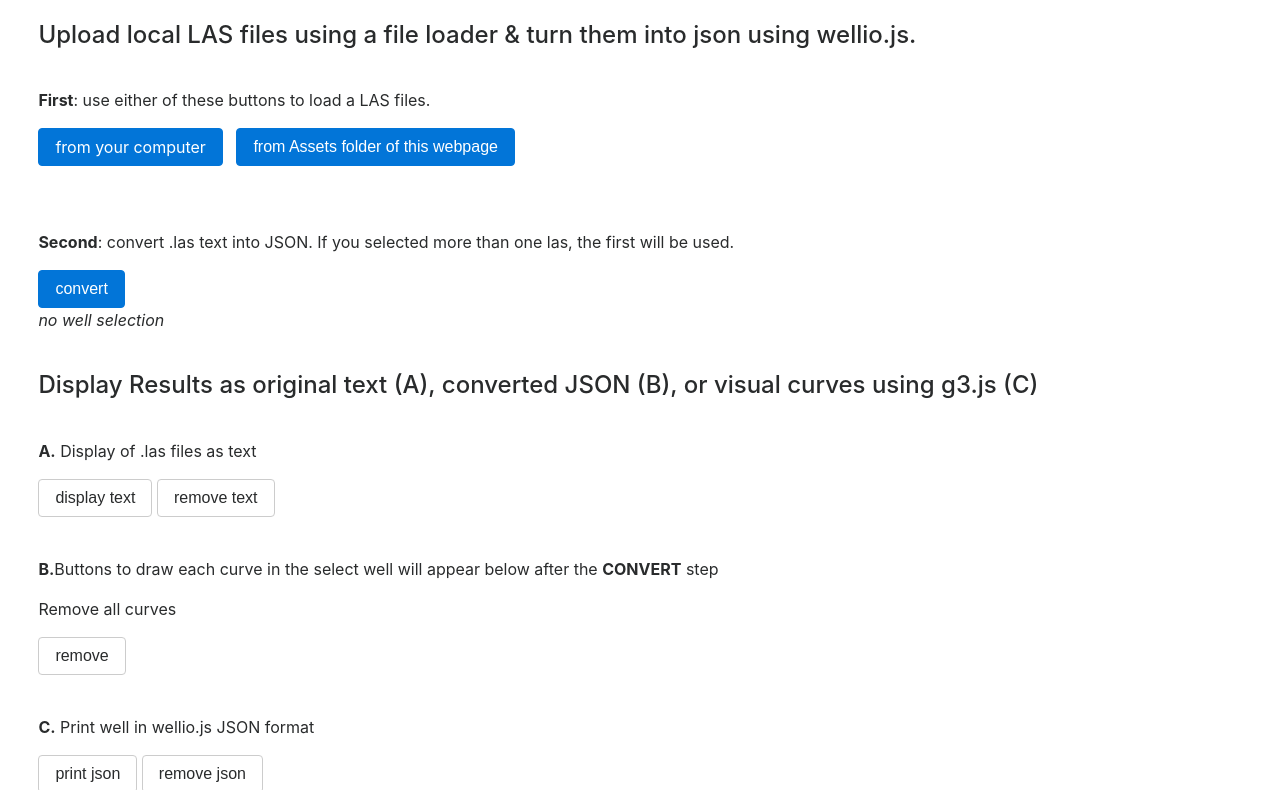
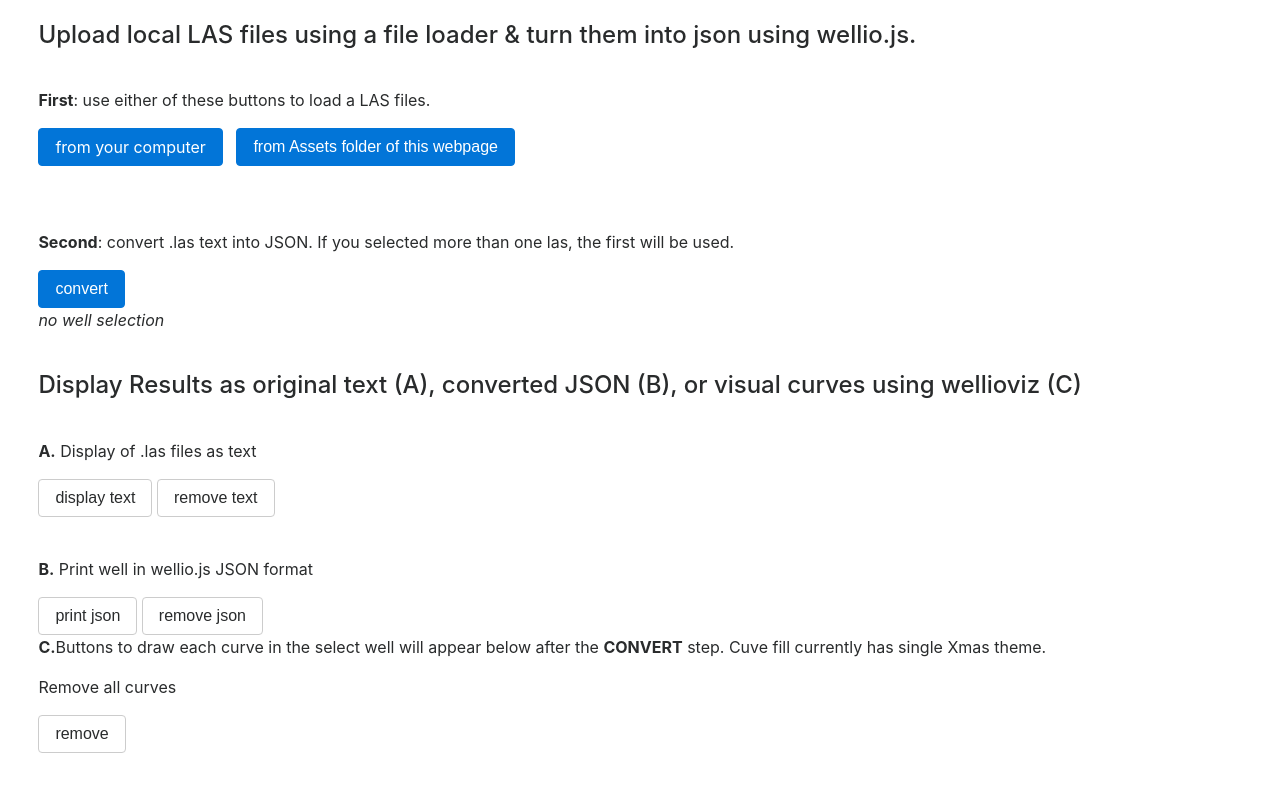
Before and after one commit to JustinGOSSES/wellioviz, a website with bundled scripts: page docs/index.html in a window 1280 px wide. Shown: the part 62-852 px from the top of the page. Built offline with nearby package versions, Linux system fonts and the light colour scheme; a script that the page names is missing.

Commit message:
small changes in demo page for clarity

```diff
--- a/docs/index.html
+++ b/docs/index.html
@@ -46,7 +46,7 @@
 	</head>
 	<body>
 		<div>
-			<h1>Barebones Demo Page for <a href="https://github.com/JustinGOSSES/wellio.js">Wellio.js</a></h1>
+			<h1>Barebones Demo Page for <a href="https://github.com/JustinGOSSES/wellioviz">Wellioviz</a></h1>
 		</div>
 		<div class="step">
 			<h4>Upload local LAS files using a file loader & turn them into json using wellio.js.</h4>
@@ -71,7 +71,7 @@
 			<i><p id="which_well">no well selection</p></i>
 		</div>
 		<div class="step">
-			<h4>Display Results as original text (A), converted JSON (B), or visual curves using g3.js (C)</h4>
+			<h4>Display Results as original text (A), converted JSON (B), or visual curves using wellioviz (C)</h4>
 		</div>
 		<div class="step">
 			<span>
@@ -80,22 +80,22 @@
 			<button onclick="removeTextLAS()" class='btn btn-secondary'>remove text</button>
 			</span>
 		</div>
-
+        <div style="float:left;width:100%" class="step">
+            <span>
+                <p><b>B.</b> Print well in wellio.js JSON format</p>
+                <button onclick="print_well()" class='btn btn-secondary'>print json</button>
+                <button onclick="remove_DOM_children('well_json_prettyprint')" class='btn btn-secondary'>remove json</button>
+            </span>
+        </div>
 		<div class="step">
-				<p><b>B.</b>Buttons to draw each curve in the select well will appear below after the <b>CONVERT</b> step</p>
+				<p><b>C.</b>Buttons to draw each curve in the select well will appear below after the <b>CONVERT</b> step. Cuve fill currently has single Xmas theme.</p>
 
 				<div id="curveButtons_holder"></div>
 				<span>
 					<p>Remove all curves</p><button onclick="remove_DOM_children()" class='btn btn-secondary'>remove</button>
 				</span>
 		</div>
-		<div style="float:left;width:100%" class="step">
-    	<span>
-    		<p><b>C.</b> Print well in wellio.js JSON format</p>
-    		<button onclick="print_well()" class='btn btn-secondary'>print json</button>
-			<button onclick="remove_DOM_children('well_json_prettyprint')" class='btn btn-secondary'>remove json</button>
-    	</span>
-    	</div>
+
 	</br>
 		<div id="fileContents"></div>
 		<div class="plot_holder">
```
